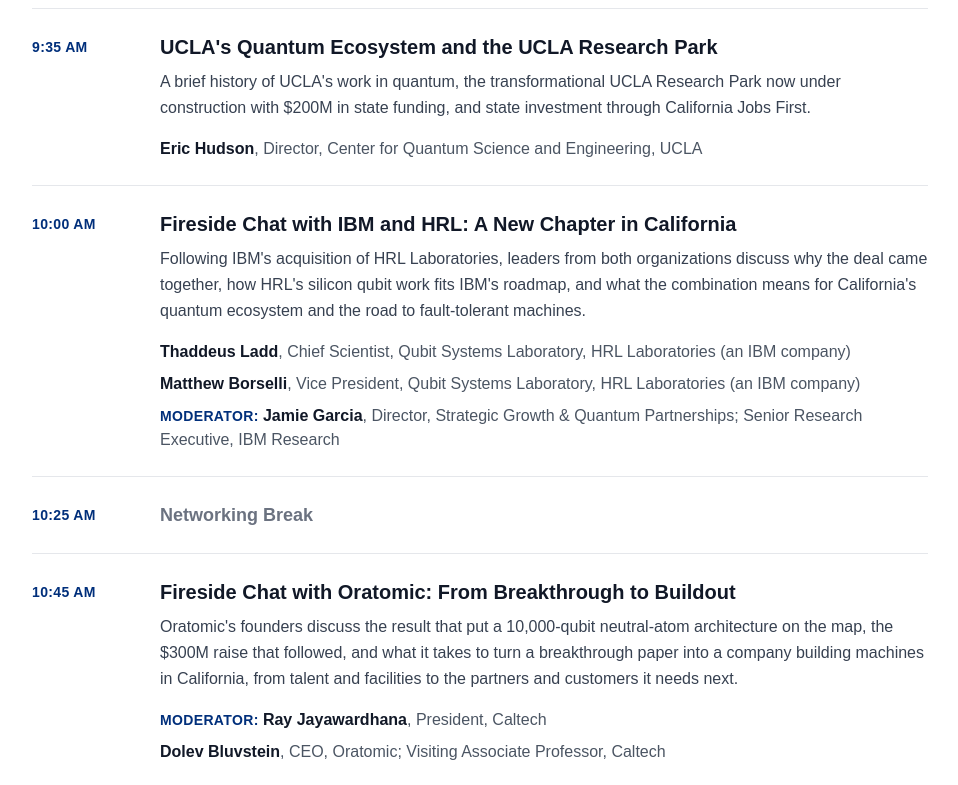
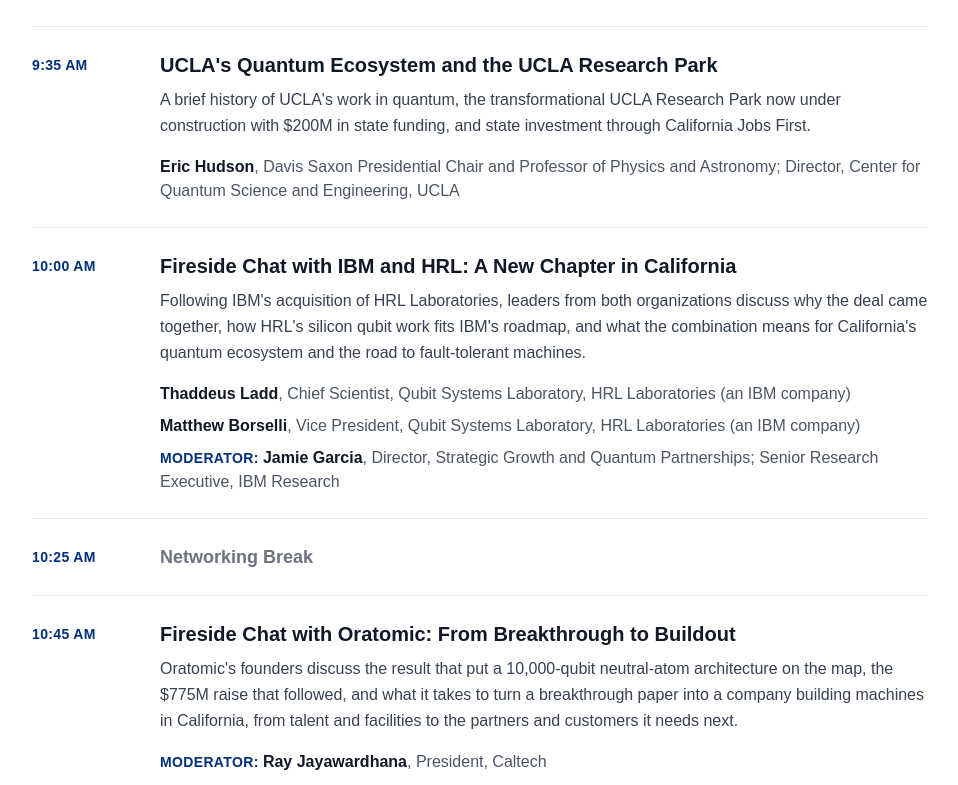
Before and after one commit to qcsa-at-ucla/qdc, a Next.js app: page /quantum-california in a window 1280 px wide. Shown: the part 2004-2789 px from the top of the page, without its empty margins (160-1118 px from the left). Built offline with nearby package versions, Linux system fonts and the light colour scheme.

Commit message:
Update quantum california agenda from latest web agenda doc
Add breakout session rooms, new and changed speakers, updated titles,
1:40 PM state strategy panel, and Saeed Seyed (Rigetti) in panel 2B.

```diff
--- a/src/app/quantum-california/event.ts
+++ b/src/app/quantum-california/event.ts
@@ -25,6 +25,7 @@
 export interface AgendaTrack {
   code: string; // "1A"
   title: string;
+  room?: string; // "3rd floor, North Ridge Room"
   description: string;
   speakers: AgendaSpeaker[];
 }
@@ -55,7 +56,7 @@
   // TBD — awaiting GO-Biz
   address: "",
   overview: [
-    "Quantum California is a partnership between the California Governor's Office, Governor's Office of Business and Economic Development (GO-Biz), and the University of California Office of the President (UCOP). The initiative was launched in November 2025 to align academia, researchers, national labs, industry, investors and government partners around a shared ecosystem for quantum innovation and job creation.",
+    "Quantum California was launched by the California Governor's Office of Business and Economic Development (GO-Biz) in November 2025 to align academia, researchers, national labs, industry, investors and government partners around a shared ecosystem for quantum innovation and job creation.",
     "During this two-day convening hosted at UCLA, partners will explore the industry opportunities that quantum technology presents and will discuss efforts that are underway to strengthen California's quantum ecosystem.",
     "Join us as we discuss the future of quantum technologies in California.",
   ].join("\n\n"),
@@ -87,11 +88,11 @@
           speakers: [
             {
               name: "Assemblymember Buffy Wicks",
-              role: "Chair, Assembly Appropriations Committee, California State Assembly",
+              role: "Chair, Assembly Appropriations Committee, California State Assembly (14th District)",
             },
             {
               name: "Assemblymember Jesse Gabriel",
-              role: "Chair, Assembly Budget Committee, California State Assembly",
+              role: "Chair, Assembly Budget Committee, California State Assembly (46th District)",
             },
           ],
         },
@@ -100,7 +101,12 @@
           title: "UCLA's Quantum Ecosystem and the UCLA Research Park",
           description:
             "A brief history of UCLA's work in quantum, the transformational UCLA Research Park now under construction with $200M in state funding, and state investment through California Jobs First.",
-          speakers: [{ name: "Eric Hudson", role: `Director, ${CQSE_UCLA}` }],
+          speakers: [
+            {
+              name: "Eric Hudson",
+              role: `Davis Saxon Presidential Chair and Professor of Physics and Astronomy; Director, ${CQSE_UCLA}`,
+            },
+          ],
         },
         {
           time: "10:00 AM",
@@ -119,7 +125,7 @@
             {
               label: "Moderator",
               name: "Jamie Garcia",
-              role: "Director, Strategic Growth & Quantum Partnerships; Senior Research Executive, IBM Research",
+              role: "Director, Strategic Growth and Quantum Partnerships; Senior Research Executive, IBM Research",
             },
           ],
         },
@@ -128,10 +134,13 @@
           time: "10:45 AM",
           title: "Fireside Chat with Oratomic: From Breakthrough to Buildout",
           description:
-            "Oratomic's founders discuss the result that put a 10,000-qubit neutral-atom architecture on the map, the $300M raise that followed, and what it takes to turn a breakthrough paper into a company building machines in California, from talent and facilities to the partners and customers it needs next.",
+            "Oratomic's founders discuss the result that put a 10,000-qubit neutral-atom architecture on the map, the $775M raise that followed, and what it takes to turn a breakthrough paper into a company building machines in California, from talent and facilities to the partners and customers it needs next.",
           speakers: [
             { label: "Moderator", name: "Ray Jayawardhana", role: "President, Caltech" },
-            { name: "Dolev Bluvstein", role: "CEO, Oratomic; Visiting Associate Professor, Caltech" },
+            {
+              name: "Dolev Bluvstein",
+              role: "Co-Founder and CEO, Oratomic; Visiting Associate Professor, Caltech",
+            },
           ],
         },
         {
@@ -140,18 +149,25 @@
           description:
             "Academic and research partners behind the recently renewed $37.5M NSF Quantum Leap Challenge Institute discuss how federal investment in California's quantum research apparatus continues to strengthen industry architectures, advance R&D, and cultivate future generations of workforce talent.",
           speakers: [
-            { label: "Introduction", name: "Miguel García-Garibay", role: "Dean of Physical Sciences, UCLA" },
-            { name: "Eric Hudson", role: `Director, ${CQSE_UCLA}` },
-            { name: "Ania Bleszynski Jayich", role: "Professor of Physics, UC Santa Barbara" },
+            {
+              label: "Introduction",
+              name: "Miguel García-Garibay",
+              role: "Dean of Physical Sciences; Senior Dean of the College of Letters and Sciences, UCLA",
+            },
+            { name: "Wes Campbell", role: "Professor of Physics, UCLA" },
+            {
+              name: "Ania Bleszynski Jayich",
+              role: "Professor of Physics; Co-Director, NSF Quantum Foundry, UC Santa Barbara",
+            },
             {
               name: "John Preskill",
               role: "Richard P. Feynman Professor of Theoretical Physics; Director, Institute for Quantum Information and Matter; Caltech",
             },
-            { name: "Justin Perron", role: "Professor, Department of Physics, CSU San Marcos" },
+            { name: "Justin Perron", role: "Associate Professor, CSTEM Physics, CSU San Marcos" },
             {
               label: "Moderator",
               name: "Shimon Kolkowitz",
-              role: "Herst Chair Associate Professor, UC Berkeley; Director, NSF Challenge Institute for Quantum Computation (CIQC)",
+              role: "Roger Herst Chair Associate Professor of Physics, UC Berkeley; Director, NSF Challenge Institute for Quantum Computation (CIQC)",
             },
           ],
         },
@@ -170,12 +186,10 @@
           title: "Google Quantum AI",
           description:
             "Google Quantum AI shares the latest from its Santa Barbara lab, from the Willow processor and the Quantum Echoes verifiable-advantage result to the path toward a useful quantum computer.",
-          speakers: [
-            { name: "Sergio Boixo", role: "Director, Quantum Computing, Google Quantum AI Lab" },
-          ],
+          speakers: [{ name: "Sergio Boixo", role: "Director, Quantum Computing, Google Quantum AI" }],
         },
         {
-          time: "1:45 PM",
+          time: "1:40 PM",
           title: "Panel: Quantum California, State Strategy and Investment in Motion",
           description:
             "Members of the Governor's Cabinet and legislative leaders share the State's investments, what they have learned, and what is on the horizon, including how programs such as Jobs First work in tandem with industry to encourage commercialization, workforce development, and the integration of quantum technology.",
@@ -183,13 +197,16 @@
             {
               label: "Introduction",
               name: "Ah-Hyung “Alissa” Park",
-              role: "Dean, UCLA Samueli School of Engineering",
+              role: "Ronald and Valerie Sugar Dean; Professor, Chemical and Biomolecular Engineering, UCLA Samueli School of Engineering",
             },
-            { name: "Tim Grayson", role: "California State Senator" },
+            {
+              name: "Senator Tim Grayson",
+              role: "Chair, Senate Banking and Financial Institutions Committee; Senate Majority Whip, California State Senate (9th District)",
+            },
             { name: "Dee Dee Myers", role: `Senior Advisor to the Governor and Director, ${GOBIZ}` },
             {
-              name: "Nick Maduros",
-              role: "Secretary, California Government Operations Agency (GovOps)",
+              name: "Theresa A. Maldonado",
+              role: "Vice President for Research and Innovation, University of California Office of the President (UCOP)",
             },
             {
               label: "Moderator",
@@ -206,13 +223,17 @@
             {
               code: "1A",
               title: "Investment and Acceleration",
+              room: "3rd floor, North Ridge Room",
               description:
                 "How venture and institutional capital are accelerating the growth of California's quantum companies.",
               speakers: [
                 { name: "Alan Ho", role: "Co-Founder and CEO, Qolab" },
                 { name: "Carmen Palacios-Berraquero", role: "Founder and CEO, Nu Quantum" },
                 { name: "Tim Day", role: "Chairman and CEO, Monarch Quantum" },
-                { name: "Dolev Bluvstein", role: "Co-Founder and CEO, Oratomic" },
+                {
+                  name: "Dolev Bluvstein",
+                  role: "Co-Founder and CEO, Oratomic; Visiting Associate Professor, Caltech",
+                },
                 {
                   label: "Moderator",
                   name: "Barak Bussel",
@@ -223,6 +244,7 @@
             {
               code: "1B",
               title: "Testbeds and Proving Grounds",
+              room: "3rd floor, West Coast Room",
               description:
                 "The latest on how California's national laboratory, university, and space-focused testbeds are expanding access to the facilities where quantum technology is developed and proven.",
               speakers: [
@@ -252,17 +274,28 @@
             {
               code: "1C",
               title: "Local to Global Quantum Ecosystems, Crafting Regional Strategies and Partnerships",
+              room: "3rd floor, South Bay Room",
               description:
                 "How international and regional partnerships and investments are turning California's regions into industry clusters for manufacturing, supply chain, testing, and more.",
               speakers: [
-                { name: "Tanya Bennett", role: "Australian Consul-General, Los Angeles" },
-                { name: "Josh Boswell", role: "Vice President of Strategy + Policy, REACH Central Coast" },
+                {
+                  name: "Tanya Bennett",
+                  role: "Australian Consul-General, Los Angeles, Australian Department of Foreign Affairs and Trade",
+                },
+                { name: "Josh Boswell", role: "Vice President of Strategy and Policy, REACH Central Coast" },
                 {
                   name: "Jermaine Hampton",
-                  role: "Vice President, Workforce Development and Special Projects, Los Angeles County Economic Development Corporation (LAEDC)",
+                  role: "Vice President, Workforce Development and Strategic Initiatives, Los Angeles County Economic Development Corporation (LAEDC)",
                 },
-                { name: "Speaker TBA" },
-                { label: "Moderator", name: "David Steuerman", role: `Executive Director, ${CQSE_UCLA}` },
+                {
+                  name: "Stefano Spagna",
+                  role: "Senior Vice President of Strategic Initiatives, Quantum Design",
+                },
+                {
+                  label: "Moderator",
+                  name: "David Steuerman",
+                  role: "Executive Director, Center for Quantum Science and Engineering (CQSE), UCLA",
+                },
               ],
             },
           ],
@@ -276,12 +309,14 @@
             {
               code: "2A",
               title: "Quantum Industry, Applications and Algorithms",
+              room: "3rd floor, North Ridge Room",
               description:
                 "Where quantum applications are headed and which use cases are closest to delivering commercial value.",
               speakers: [
                 { name: "Russell Stutz", role: "Senior Director, Product Technologies, Quantinuum" },
                 { name: "Martin Roetteler", role: "Vice President, Quantum Applications R&D, IonQ" },
                 { name: "Khadijeh Sona Najafi", role: "Quantum Solution Manager, IQM Quantum Computers" },
+                { name: "Elica Kyoseva", role: "Director, Quantum Applications, NVIDIA" },
                 {
                   label: "Moderator",
                   name: "Kristi Beck",
@@ -292,19 +327,20 @@
             {
               code: "2B",
               title: "Manufacturing and Production",
+              room: "3rd floor, West Coast Room",
               description:
                 "What it takes to move quantum hardware from lab-built prototypes to commercial-scale manufacturing, and how to clear the bottlenecks in enabling technologies.",
               speakers: [
                 {
                   name: "Lawrence Lee",
-                  role: "Senior Director, Commercialization Group, and Program Director, NIST Quantum Manufacturing Engineering Center, SRI International",
+                  role: "Senior Director, Commercialization Group; Program Director, NIST Quantum Manufacturing Engineering Center, SRI International",
                 },
                 { name: "Robert Larisch", role: "Senior Vice President, Global Supply Chain, PsiQuantum" },
                 {
                   name: "Robert Visser",
                   role: "Vice President, Engineering Technology, Office of the CTO, Applied Materials",
                 },
-                { name: "Mike Piech", role: "Vice President, Business Development, Rigetti" },
+                { name: "Saeed Seyed", role: "Senior Vice President, System Hardware Engineering, Rigetti" },
                 {
                   label: "Moderator",
                   name: "Chee Wei Wong",
@@ -315,6 +351,7 @@
             {
               code: "2C",
               title: "Connecting the Workforce and Talent Pipeline",
+              room: "3rd floor, South Bay Room",
               description:
                 "How California's education and workforce systems are preparing the talent pipeline for careers in quantum.",
               speakers: [
@@ -322,15 +359,18 @@
                   name: "Brian Monacelli",
                   role: "Professor and Director of Laser Technology, Pasadena City College",
                 },
-                { name: "Ania Bleszynski Jayich", role: "Professor of Physics, UC Santa Barbara" },
+                {
+                  name: "Ania Bleszynski Jayich",
+                  role: "Professor of Physics; Co-Director, NSF Quantum Foundry, UC Santa Barbara",
+                },
                 {
                   name: "Javier Sanchez-Yamagishi",
-                  role: "Associate Professor of Physics and Astronomy and Assistant Director, Eddleman Quantum Institute, UC Irvine",
+                  role: "Associate Professor of Physics and Astronomy; Assistant Director, Eddleman Quantum Institute, UC Irvine",
                 },
                 {
                   label: "Moderator",
                   name: "Richard Ross",
-                  role: "Program Director, Master of Quantum Science and Technology (MQST), UCLA",
+                  role: "Program Director, Master of Quantum Science and Technology (MQST), Department of Physics and Astronomy, UCLA",
                 },
               ],
             },
@@ -342,8 +382,12 @@
           description:
             "International partnerships shaping California's quantum future, with a focus on the growing collaboration between California and the United Kingdom.",
           speakers: [
-            { name: "Paul Rennie", role: "British Consul General, Los Angeles" },
-            { label: "Moderator", name: "TBA" },
+            { name: "Paul Rennie OBE", role: "British Consul General in Los Angeles" },
+            {
+              label: "Moderator",
+              name: "Tricia Utterback",
+              role: `International Trade and Investment Representative, ${GOBIZ}`,
+            },
           ],
         },
         {
@@ -386,7 +430,7 @@
             },
             { name: "Alex Shih", role: "Vice President of Product, Q-CTRL" },
             { name: "James Guilmart", role: "Lead Product Manager, Q-CTRL" },
-            { name: "Reza Nejabati", role: "Head of Quantum Research and Quantum Labs, Cisco" },
+            { name: "Reza Nejabati", role: "Head of Quantum Research and Labs, Cisco" },
             { name: "Stefanie Tardo", role: "Chief Operating Officer, Diraq" },
             { name: "Keith Wright", role: "Head of US Business Development, Quantum Machines" },
           ],
@@ -403,15 +447,15 @@
             },
             {
               name: "Hirosi Ooguri",
-              role: "Division Chair and Kent and Joyce Kresa Leadership Chair, Division of Physics, Mathematics and Astronomy, Caltech",
+              role: "Fred Kavli Professor of Theoretical Physics and Mathematics; Kent and Joyce Kresa Leadership Chair, Division of Physics, Mathematics and Astronomy, Caltech",
             },
             {
               name: "Michael Sailor",
-              role: "Distinguished Professor of Chemistry and Biochemistry and Director, NSF Materials Research Science and Engineering Center, UC San Diego",
+              role: "Distinguished Professor of Chemistry; Director, NSF Materials Research Science and Engineering Center; Co-Director, Institute for Materials Discovery and Design, UC San Diego",
             },
             {
               name: "Nathaniel Gabor",
-              role: "Professor of Physics and Astronomy and Director, Center for Quantum Vibronics in Energy and Time, UC Riverside",
+              role: "Professor of Physics and Astronomy; Principal Investigator, Center for Quantum Vibronics in Energy and Time (QuVET), UC Riverside; Technical Lead, Quantum Sciences, Apsidal",
             },
           ],
         },
@@ -422,10 +466,22 @@
           description:
             "How quantum materials, sensing, timing, and communications technologies are opening new opportunities in aerospace, defense, and maritime applications, and how California's defense economy strengths position the state to lead.",
           speakers: [
-            { name: "Karl Jacob", role: "Commercial Strategy Office, DARPA" },
+            {
+              name: "Jay Lowell",
+              role: "Principal Senior Technical Fellow and Quantum Technology Leader, Boeing Quantum Systems",
+            },
             {
               name: "Andrew Mollner",
               role: "Principal Director, Electronics and Photonics Laboratory, The Aerospace Corporation",
+            },
+            {
+              name: "Dr. Joanna Ptasinski",
+              role: "Branch Head, Cryogenic Electronics and Quantum Research, Naval Information Warfare Center (NIWC) Pacific",
+            },
+            {
+              label: "Moderator",
+              name: "Karl Jacob",
+              role: "Commercial Strategy Office, DARPA; Strategic Advisor, USC Information Sciences Institute",
             },
           ],
         },
--- a/src/app/quantum-california/page.tsx
+++ b/src/app/quantum-california/page.tsx
@@ -240,6 +240,9 @@
                   </span>
                   {track.title}
                 </h5>
+                {track.room && (
+                  <p className="mt-1 text-sm font-semibold text-[#002F7B]">Room: {track.room}</p>
+                )}
                 <p className="mt-2 leading-relaxed text-gray-700">{track.description}</p>
                 <SpeakerList speakers={track.speakers} />
               </div>
```
